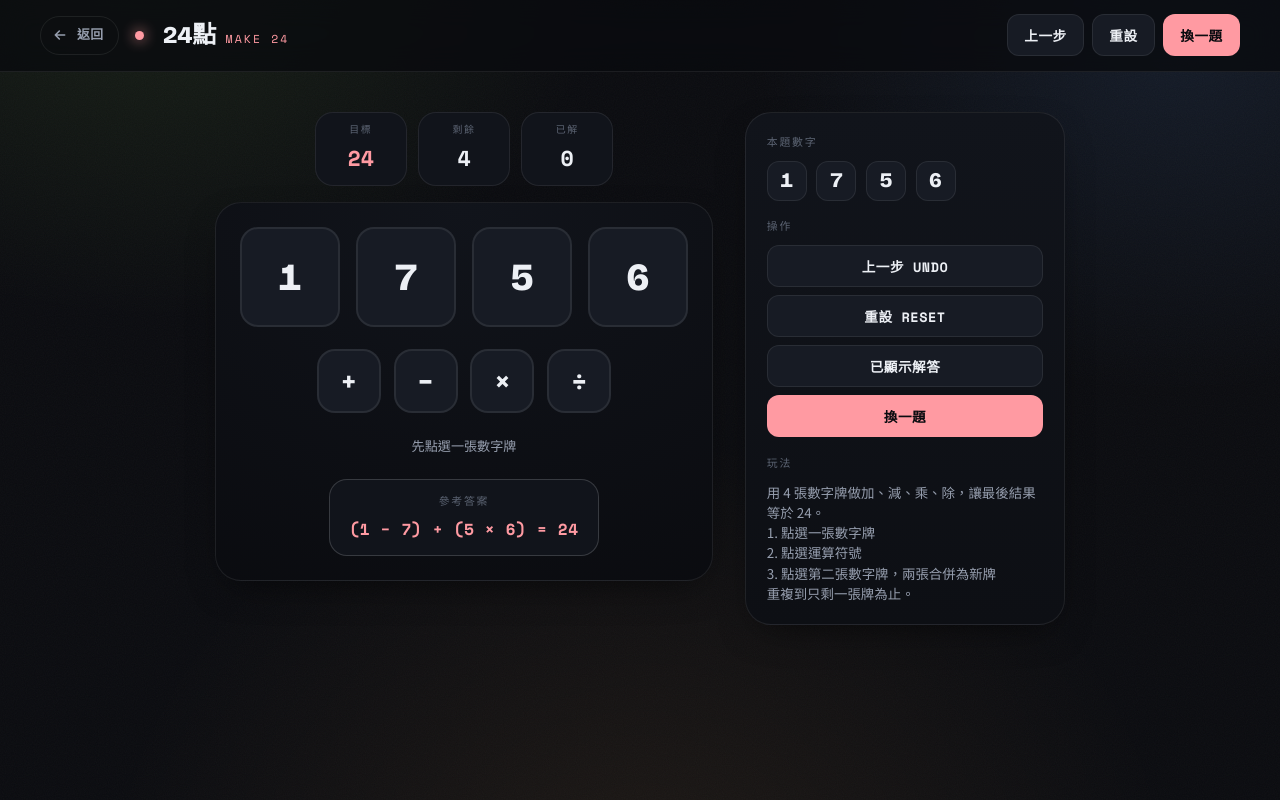
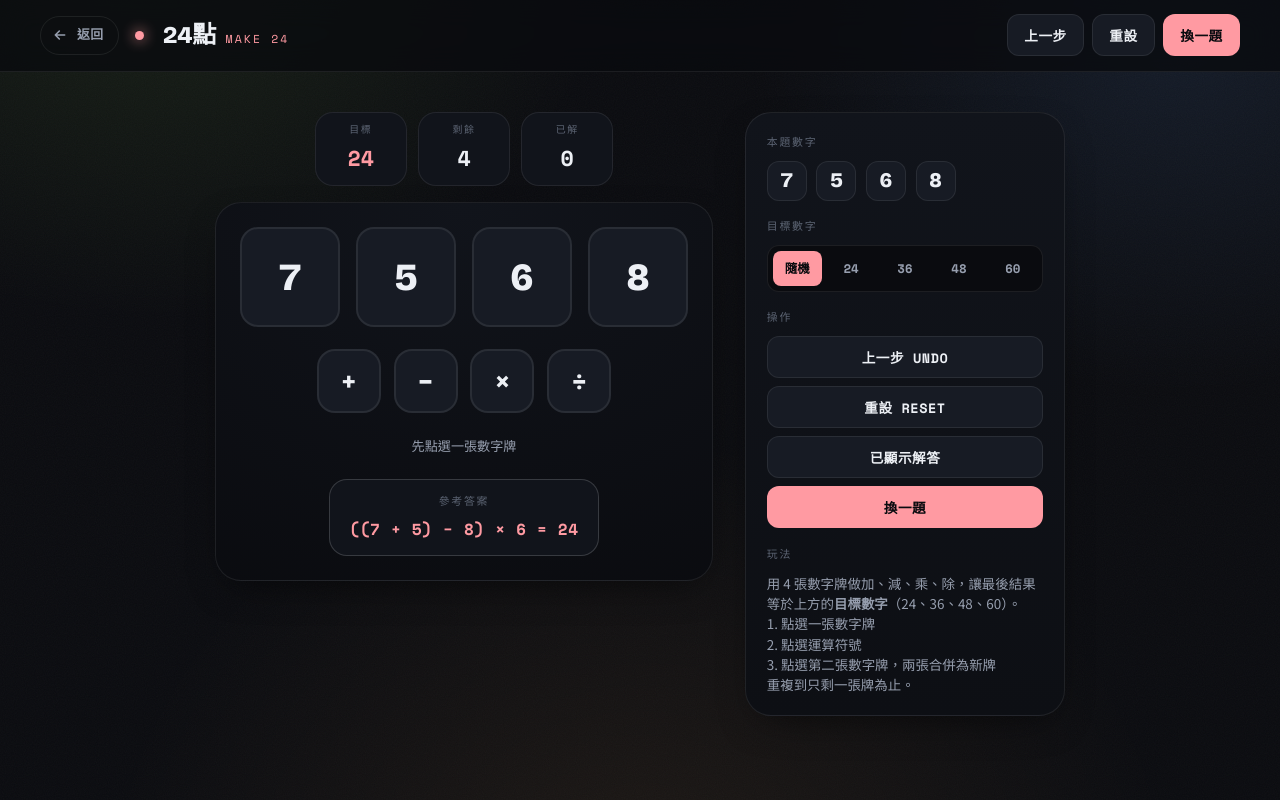
Before and after one commit to treeleaves30760/mini-games, a Nuxt app: page /games/twenty-four in a window 1280 px wide. Both pictures are taken after a click on the button "提示 / 顯示解答". Built offline with nearby package versions, Linux system fonts and the light colour scheme.

Commit message:
feat: variable target for Make 24 (24/36/48/60)
Add a target selector (random mix or a fixed 24/36/48/60). The solver and the
solvable-puzzle generator now take the chosen target, with known-solvable fallbacks
per target.

Co-Authored-By: Claude Opus 4.8 (1M context) <noreply@anthropic.com>

```diff
--- a/app/components/games/TwentyFourGame.vue
+++ b/app/components/games/TwentyFourGame.vue
@@ -26,7 +26,20 @@ function rsub(a, b) { return rat(a.n * b.d - b.n * a.d, a.d * b.d); }
 function rmul(a, b) { return rat(a.n * b.n, a.d * b.d); }
 function rdiv(a, b) { if (b.n === 0) return null; return rat(a.n * b.d, a.d * b.n); }
 function req(a, b) { return a !== null && b !== null && a.n === b.n && a.d === b.d; }
-const TARGET = rat(24);
+
+/* Targets are factor-rich numbers so four 1–9 cards can still reach them many ways.
+   24 is the classic; 36 / 48 / 60 add variety and a touch more challenge. */
+const TARGET_POOL = [24, 36, 48, 60];
+const TARGET_MODES = [
+  { v: 'mix', label: '隨機' },
+  { v: '24', label: '24' },
+  { v: '36', label: '36' },
+  { v: '48', label: '48' },
+  { v: '60', label: '60' },
+];
+const targetMode = ref('mix');          // 'mix' | '24' | '36' | '48' | '60'
+const target = ref(24);                 // the current puzzle's goal number
+const targetRat = computed(() => rat(target.value));
 
 function applyOp(op, a, b) {
   if (op === '+') return radd(a, b);
@@ -48,7 +61,7 @@ function* permutations(arr) {
 
 const OPS = ['+','-','*','/'];
 
-function solve24(nums) {
+function solveFor(nums, tr) {
   const rats = nums.map(n => rat(n));
   for (const perm of permutations([0,1,2,3])) {
     const [a,b,c,d] = perm.map(i => rats[i]);
@@ -61,7 +74,7 @@ function solve24(nums) {
           const abc = applyOp(o2,ab,c);
           if (abc) {
             const abcd = applyOp(o3,abc,d);
-            if (abcd && req(abcd,TARGET))
+            if (abcd && req(abcd, tr))
               return `((${na}${o1}${nb})${o2}${nc})${o3}${nd}`;
           }
         }
@@ -73,7 +86,7 @@ function solve24(nums) {
           const abc = applyOp(o1,a,bc);
           if (abc) {
             const abcd = applyOp(o3,abc,d);
-            if (abcd && req(abcd,TARGET))
+            if (abcd && req(abcd, tr))
               return `(${na}${o1}(${nb}${o2}${nc}))${o3}${nd}`;
           }
         }
@@ -84,7 +97,7 @@ function solve24(nums) {
         const cd = applyOp(o3,c,d);
         if (ab && cd) {
           const abcd = applyOp(o2,ab,cd);
-          if (abcd && req(abcd,TARGET))
+          if (abcd && req(abcd, tr))
             return `(${na}${o1}${nb})${o2}(${nc}${o3}${nd})`;
         }
       }
@@ -95,7 +108,7 @@ function solve24(nums) {
           const bcd = applyOp(o3,bc,d);
           if (bcd) {
             const abcd = applyOp(o1,a,bcd);
-            if (abcd && req(abcd,TARGET))
+            if (abcd && req(abcd, tr))
               return `${na}${o1}((${nb}${o2}${nc})${o3}${nd})`;
           }
         }
@@ -107,7 +120,7 @@ function solve24(nums) {
           const bcd = applyOp(o2,b,cd);
           if (bcd) {
             const abcd = applyOp(o1,a,bcd);
-            if (abcd && req(abcd,TARGET))
+            if (abcd && req(abcd, tr))
               return `${na}${o1}(${nb}${o2}(${nc}${o3}${nd}))`;
           }
         }
@@ -129,13 +142,30 @@ function prettySolution(expr) {
 }
 
 // ---- generate puzzle ----
+function chooseTarget(rng) {
+  if (targetMode.value === 'mix') return rng.pick(TARGET_POOL);
+  const n = Number(targetMode.value);
+  return TARGET_POOL.includes(n) ? n : 24;
+}
+
+// Known-solvable fallbacks per target (used only if 600 random draws all fail).
+const FALLBACKS = {
+  24: { nums: [3, 3, 8, 8], solution: '8/(3-8/3)' },
+  36: { nums: [9, 9, 9, 9], solution: '((9+9)+9)+9' },
+  48: { nums: [6, 8, 1, 1], solution: '((6*8)*1)*1' },
+  60: { nums: [5, 6, 2, 1], solution: '((5*6)*2)*1' },
+};
+
 function genPuzzle(rng) {
-  for (let i = 0; i < 500; i++) {
+  const goal = chooseTarget(rng);
+  const tr = rat(goal);
+  for (let i = 0; i < 600; i++) {
     const nums = [rng.int(1,9), rng.int(1,9), rng.int(1,9), rng.int(1,9)];
-    const sol = solve24(nums);
-    if (sol) return { nums, solution: sol };
+    const sol = solveFor(nums, tr);
+    if (sol) return { nums, solution: sol, target: goal };
   }
-  return { nums: [3,3,8,8], solution: '8/(3-8/3)' }; // fallback (known solvable)
+  const fb = FALLBACKS[goal] || FALLBACKS[24];
+  return { nums: fb.nums, solution: fb.solution, target: FALLBACKS[goal] ? goal : 24 };
 }
 
 // ---- game state ----
@@ -168,10 +198,17 @@ function regenerate() {
   const puzzle = genPuzzle(rng);
   nums.value = puzzle.nums;
   solution.value = puzzle.solution;
+  target.value = puzzle.target;
   initCards(puzzle.nums);
 }
 
 watch(() => props.seed, regenerate);
+
+function setTargetMode(v) {
+  if (targetMode.value === v) return;
+  targetMode.value = v;
+  regenerate();
+}
 
 // ---- interact ----
 function selectCard(i) {
@@ -229,7 +266,7 @@ function combineCards(ai, bi) {
   selectedOp.value = null;
 
   if (newCards.length === 1) {
-    if (req(result, TARGET)) {
+    if (req(result, targetRat.value)) {
       handleWin();
     } else {
       // Wrong — show result but no win
@@ -243,10 +280,10 @@ function handleWin() {
   try { localStorage.setItem(SAVE_KEY, String(solvedCount.value)); } catch (_) {}
   if (props.daily) {
     overlay.title = '完成！';
-    overlay.sub = '成功湊到 24！';
+    overlay.sub = `成功湊到 ${target.value}！`;
   } else {
     overlay.title = '答對了！';
-    overlay.sub = '太厲害，成功湊到 24！';
+    overlay.sub = `太厲害，成功湊到 ${target.value}！`;
   }
   overlay.open = true;
   emit('solved', {});
@@ -273,8 +310,8 @@ function ratToDisplay(r) {
   if (r.d === 1) return String(r.n);
   return `${r.n}/${r.d}`;
 }
-function isExact24(card) {
-  return req(card.value, TARGET);
+function isExactTarget(card) {
+  return req(card.value, targetRat.value);
 }
 
 onMounted(() => {
@@ -298,7 +335,7 @@ onMounted(() => {
         <div class="hud">
           <div class="chip">
             <span class="chip__label">目標</span>
-            <span class="chip__value is-accent">24</span>
+            <span class="chip__value is-accent">{{ target }}</span>
           </div>
           <div class="chip">
             <span class="chip__label">剩餘</span>
@@ -320,8 +357,8 @@ onMounted(() => {
                 class="tf-card"
                 :class="{
                   'is-selected': selectedCard === i,
-                  'is-24': cards.length === 1 && isExact24(card),
-                  'is-wrong': cards.length === 1 && !isExact24(card),
+                  'is-24': cards.length === 1 && isExactTarget(card),
+                  'is-wrong': cards.length === 1 && !isExactTarget(card),
                 }"
                 :aria-pressed="selectedCard === i"
                 :aria-label="`數字 ${card.display}`"
@@ -356,8 +393,8 @@ onMounted(() => {
               <template v-if="gameWon">
                 <span class="tf-instr-win">已完成！</span>
               </template>
-              <template v-else-if="cards.length === 1 && !isExact24(cards[0])">
-                <span class="tf-instr-fail">結果是 {{ ratToDisplay(cards[0].value) }}，不是 24。請重設再試。</span>
+              <template v-else-if="cards.length === 1 && !isExactTarget(cards[0])">
+                <span class="tf-instr-fail">結果是 {{ ratToDisplay(cards[0].value) }}，不是 {{ target }}。請重設再試。</span>
               </template>
               <template v-else-if="selectedCard === null">
                 <span>先點選一張數字牌</span>
@@ -373,7 +410,7 @@ onMounted(() => {
             <!-- Solution reveal: always in DOM, hidden until requested — no layout shift -->
             <div class="tf-solution" :class="{ 'tf-solution--hidden': !showSolution }" aria-live="polite">
               <span class="panel__legend">參考答案</span>
-              <span class="tf-sol-expr">{{ prettySolution(solution) }} = 24</span>
+              <span class="tf-sol-expr">{{ prettySolution(solution) }} = {{ target }}</span>
             </div>
           </div>
 
@@ -399,6 +436,19 @@ onMounted(() => {
           </div>
         </div>
 
+        <div v-if="!props.daily" class="panel__group">
+          <span class="panel__legend">目標數字</span>
+          <div class="seg">
+            <button
+              v-for="m in TARGET_MODES"
+              :key="m.v"
+              :aria-pressed="targetMode === m.v"
+              :class="{ 'is-active': targetMode === m.v }"
+              @click="setTargetMode(m.v)"
+            >{{ m.label }}</button>
+          </div>
+        </div>
+
         <div class="panel__group">
           <span class="panel__legend">操作</span>
           <div style="display:flex;flex-direction:column;gap:0.5rem;">
@@ -414,7 +464,7 @@ onMounted(() => {
         <div class="panel__group">
           <span class="panel__legend">玩法</span>
           <p class="hint">
-            用 4 張數字牌做加、減、乘、除，讓最後結果等於 24。<br />
+            用 4 張數字牌做加、減、乘、除，讓最後結果等於上方的<b>目標數字</b>（24、36、48、60）。<br />
             1. 點選一張數字牌<br />
             2. 點選運算符號<br />
             3. 點選第二張數字牌，兩張合併為新牌<br />
```
